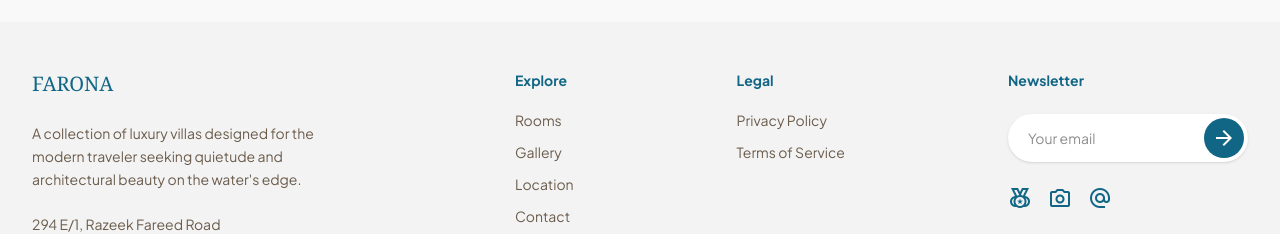
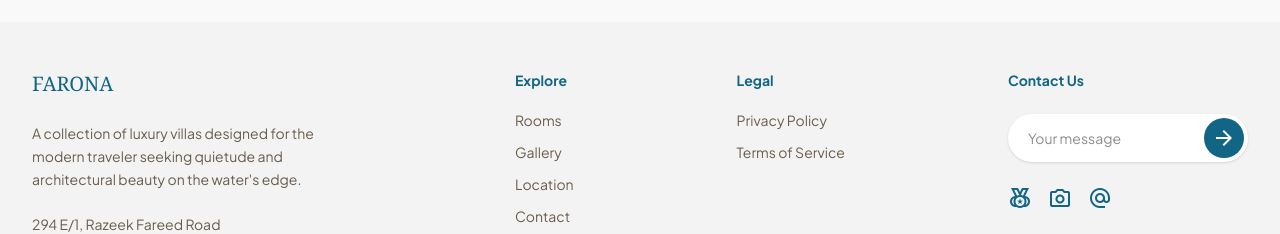
Before and after one commit to Hathiqu-ahamath/FaroNa_Beach_Villa, a React (Vite) app: page / in a window 1280 px wide. Shown: the part 4265-4499 px from the top of the page. Built offline with nearby package versions, Linux system fonts and the light colour scheme; no server answers.

Commit message:
Change Newsletter to Contact Us with WhatsApp link

```diff
--- a/src/components/Footer.jsx
+++ b/src/components/Footer.jsx
@@ -8,6 +8,8 @@ export default function Footer({ setCurrentPage }) {
       }
     }, 100)
   }
+
+  const WhatsAppUrl = "https://wa.me/94771234567?text=Hi%20Farona%20Beach%20Villa,%20I'm%20interested%20in%20booking!"
 
   return (
     <footer id="location" className="bg-surface-container-low w-full py-8 md:py-12 px-6 md:px-8">
@@ -41,15 +43,15 @@ export default function Footer({ setCurrentPage }) {
           <a className="text-secondary hover:text-primary transition-all text-xs md:text-sm" href="#">Terms of Service</a>
         </div>
         <div className="flex flex-col gap-3 md:gap-4">
-          <span className="font-bold text-primary text-sm mb-1 md:mb-2">Newsletter</span>
+          <span className="font-bold text-primary text-sm mb-1 md:mb-2">Contact Us</span>
           <div className="flex bg-surface-container-lowest rounded-full p-1 shadow-sm overflow-hidden">
-            <input className="bg-transparent border-none focus:ring-0 px-3 md:px-4 text-xs md:text-sm w-32 md:w-48" placeholder="Your email" type="email"/>
-            <button className="bg-primary text-white p-1.5 md:p-2 rounded-full material-symbols-outlined text-sm">arrow_forward</button>
+            <input className="bg-transparent border-none focus:ring-0 px-3 md:px-4 text-xs md:text-sm w-32 md:w-48" placeholder="Your message" type="text"/>
+            <a href={WhatsAppUrl} target="_blank" rel="noopener noreferrer" className="bg-primary text-white p-1.5 md:p-2 rounded-full material-symbols-outlined text-sm">arrow_forward</a>
           </div>
           <div className="flex gap-3 md:gap-4 mt-1 md:mt-2">
             <span className="material-symbols-outlined text-primary cursor-pointer text-sm md:text-base">social_leaderboard</span>
             <span className="material-symbols-outlined text-primary cursor-pointer text-sm md:text-base">photo_camera</span>
-            <span className="material-symbols-outlined text-primary cursor-pointer text-sm md:text-base">alternate_email</span>
+            <a href={WhatsAppUrl} target="_blank" rel="noopener noreferrer" className="material-symbols-outlined text-primary cursor-pointer text-sm md:text-base">alternate_email</a>
           </div>
         </div>
       </div>
```
